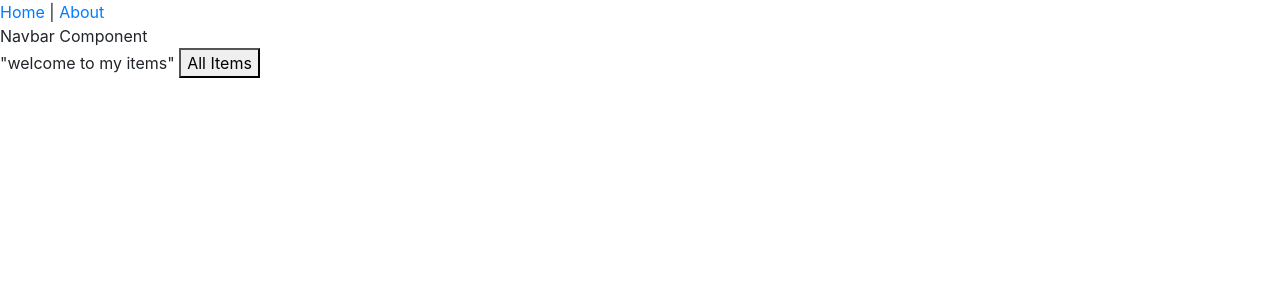
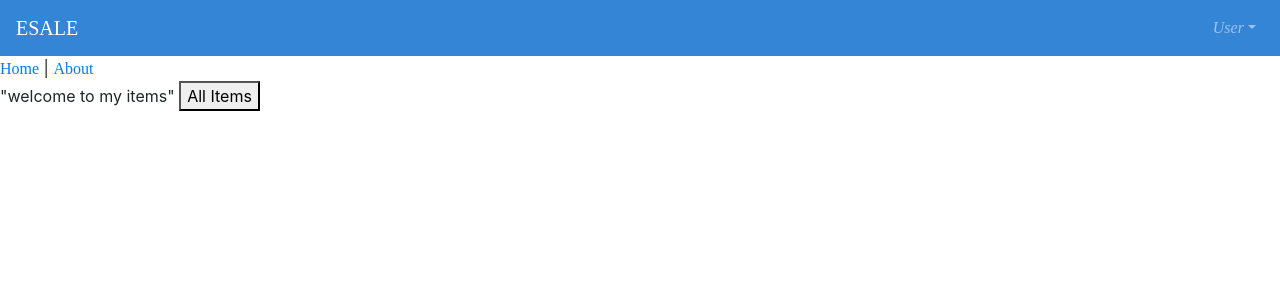
Before and after one commit to kiranparajuli589/eSale, a Vue app in the folder eclipse/: page /#/ in a window 1280 px wide. Shown: the top 300 px of the page. Built offline with nearby package versions, Linux system fonts and the light colour scheme.

Commit message:
Added navbar component

```diff
--- a/eclipse/public/index.html
+++ b/eclipse/public/index.html
@@ -3,8 +3,9 @@
     <head>
         <meta charset="utf-8">
         <meta http-equiv="X-UA-Compatible" content="IE=edge">
-    <meta name="viewport" content="width=device-width,initial-scale=1.0">
+        <meta name="viewport" content="width=device-width, initial-scale=1, shrink-to-fit=no">
         <link rel="icon" href="<%= BASE_URL %>esale_icon.png">
+        <link href="http://maxcdn.bootstrapcdn.com/font-awesome/4.2.0/css/font-awesome.min.css" rel="stylesheet">
         <title>ECLIPSE</title>
 </head>
 <body>
--- a/eclipse/src/App.vue
+++ b/eclipse/src/App.vue
@@ -1,13 +1,26 @@
 <template>
   <div id="app">
-    <div id="nav">
-      <router-link to="/">Home</router-link> |
-      <router-link to="/about">About</router-link>
-    </div>
+    <Navbar/>
+    <router-link to="/">Home</router-link> |
+    <router-link to="/about">About</router-link>
     <router-view/>
   </div>
 </template>
 
+<script>
+  import Navbar from "./components/Navbar"
+  export default {
+    name: 'App',
+    components: {
+      Navbar
+    },
+  }
+</script>
+
 <style>
-
+  /*universal styles*/
+  a {
+    font-family: "Ubuntu Condensed";
+    color: #4091e2
+  }
 </style>
--- a/eclipse/src/components/Navbar.vue
+++ b/eclipse/src/components/Navbar.vue
@@ -1,13 +1,37 @@
 <template>
-  <div class="hello">
-    Navbar Component
-  </div>
+    <div>
+        <b-navbar toggleable="lg" type="dark" variant="info" v-bind:style="primaryBackground">
+            <b-navbar-brand href="#">ESALE</b-navbar-brand>
+            <b-navbar-toggle target="nav-collapse"></b-navbar-toggle>
+
+            <b-collapse id="nav-collapse" is-nav>
+                <!-- Right aligned nav items -->
+                <b-navbar-nav class="ml-auto">
+                    <b-nav-item-dropdown right>
+                        <!-- Using 'button-content' slot -->
+                        <template v-slot:button-content>
+                            <em>User</em>
+                        </template>
+                        <b-dropdown-item href="#">Profile</b-dropdown-item>
+                        <b-dropdown-item href="#">Sign Out</b-dropdown-item>
+                    </b-nav-item-dropdown>
+                </b-navbar-nav>
+            </b-collapse>
+        </b-navbar>
+    </div>
 </template>
 
 <script>
-  export default {
-    name: 'Navbar'
-  }
+    export default {
+        name: 'Navbar',
+        data() {
+            return {
+                primaryBackground: {
+                    "background-color": "#3485d6 !important"
+                }
+            }
+        }
+    }
 </script>
 
 <!-- Add "scoped" attribute to limit CSS to this component only -->
--- a/eclipse/src/main.js
+++ b/eclipse/src/main.js
@@ -2,12 +2,15 @@
 import App from './App.vue'
 import router from './router'
 import BootstrapVue from 'bootstrap-vue'
+import {NavbarPlugin} from "bootstrap-vue"
 
 import 'bootstrap/dist/css/bootstrap.css'
 import 'bootstrap-vue/dist/bootstrap-vue.css'
 
 Vue.config.productionTip = false
+
 Vue.use(BootstrapVue)
+Vue.use(NavbarPlugin)
 
 new Vue({
   router,
--- a/eclipse/src/views/Home.vue
+++ b/eclipse/src/views/Home.vue
@@ -1,19 +1,16 @@
 <template>
   <div class="home">
-    <Navbar/>
     <Item/>
   </div>
 </template>
 
 <script>
 // @ is an alias to /src
-import Navbar from '../components/Navbar.vue'
 import Item from "../components/Item"
 
 export default {
-  name: 'home',
+  name: 'Home',
   components: {
-    Navbar,
     Item,
   }
 }
```
Lines whose indentation alone changed are shown as unchanged.
